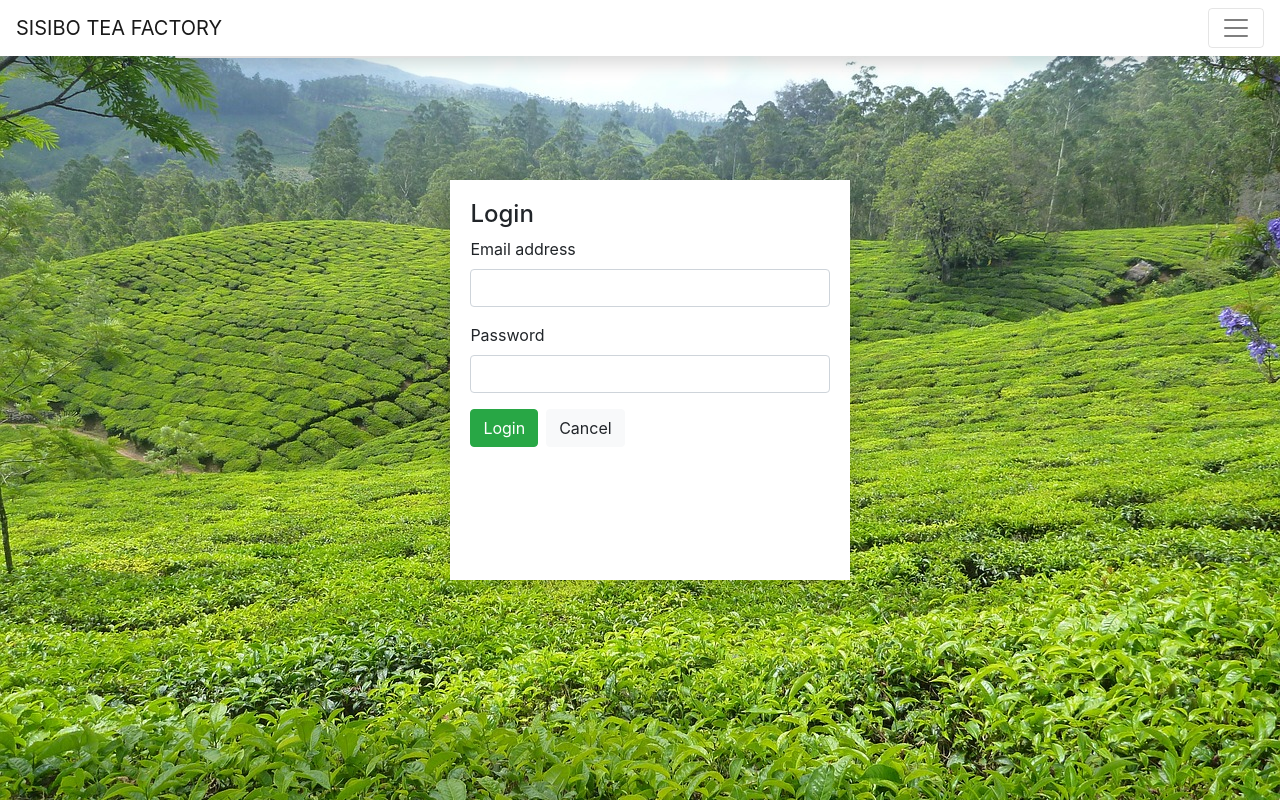
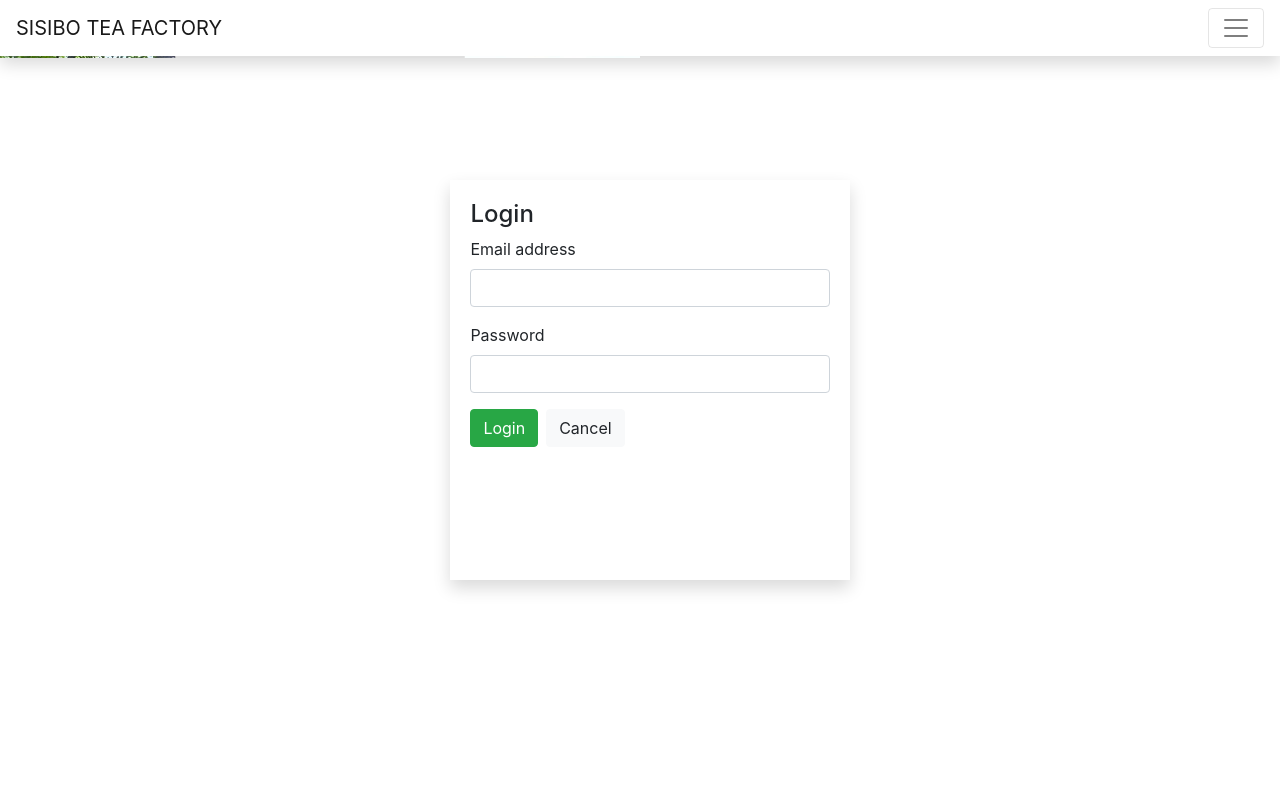
Before and after one commit to solvitlabs/sisibo-tea-frontend, a Vue app: page / in a window 1280 px wide. Built offline with nearby package versions, Linux system fonts and the light colour scheme.

Commit message:
fix: Background image only for login, signup pages

```diff
--- a/src/assets/css/index.css
+++ b/src/assets/css/index.css
@@ -1,5 +1,5 @@
-body,
-html {
+#signup-page,
+#login-page {
     height: 100%;
     background-image: url("~@/assets/images/plantation-166515_1280.jpg");
 }
--- a/src/views/Login.vue
+++ b/src/views/Login.vue
@@ -1,7 +1,7 @@
 <template>
   <div>
     <Navbar />
-    <div class="col-md-6 grid-margin stretch-card">
+    <div class="col-md-6 grid-margin stretch-card" id="login-page">
       <div class="col d-flex justify-content-center">
         <div class="card w-50">
           <form class="forms-sample Center shadow" @submit.prevent="login">
--- a/src/views/SignUp.vue
+++ b/src/views/SignUp.vue
@@ -1,7 +1,7 @@
 <template>
   <div>
     <Navbar />
-    <div class="co-md-6 grid-margin stretch-card">
+    <div class="co-md-6 grid-margin stretch-card" id="signup-page">
       <div class="col d-flex justify-content-center">
         <div class="card w-50">
           <form class="forms-sample Center shadow" @submit.prevent="signUp">
```
